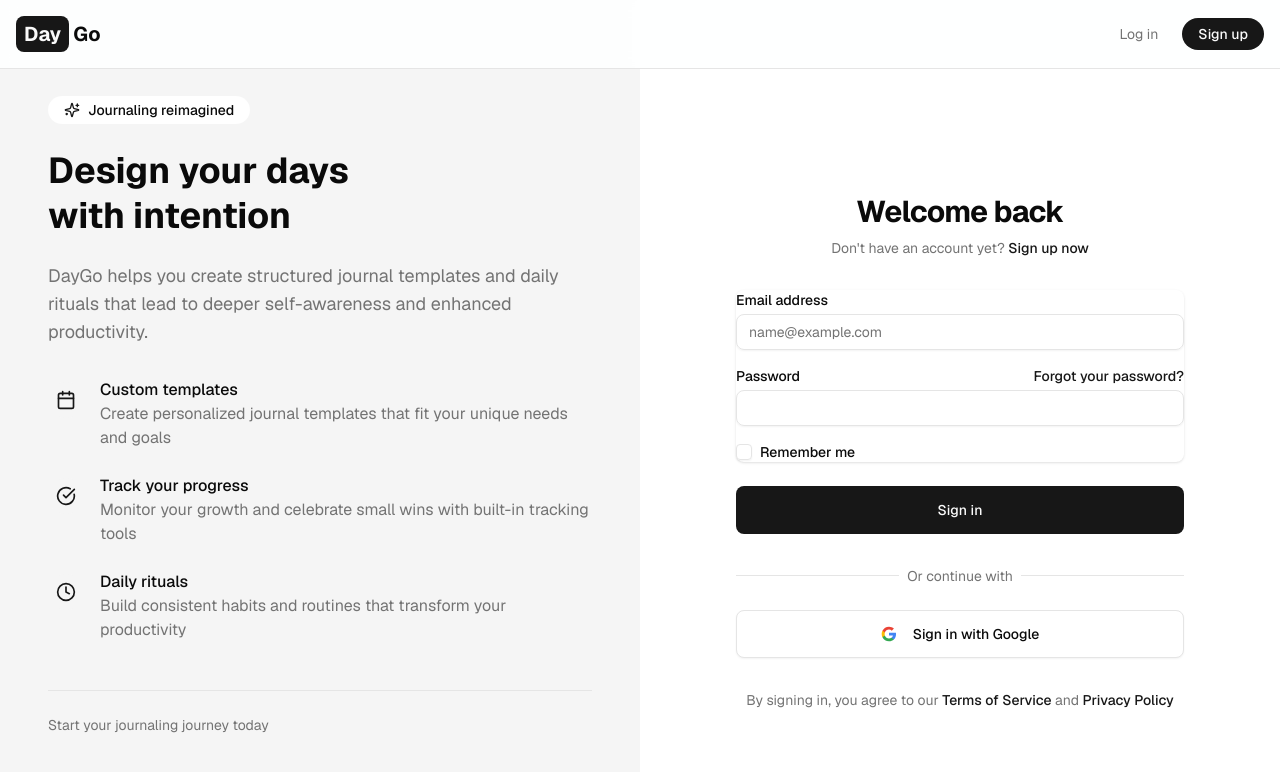
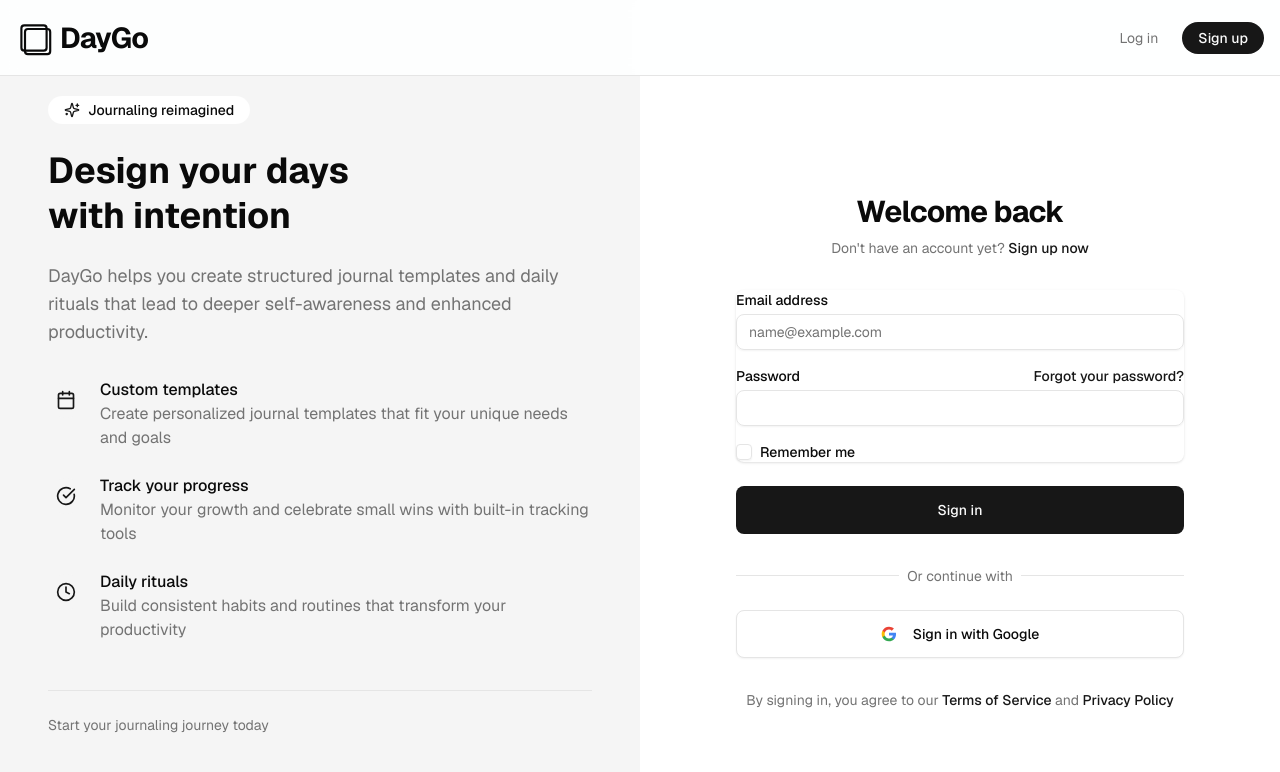
Before and after one commit to bertomill/Daygo, a Next.js app: page /login in a window 1280 px wide. Shown: the top 772 px of the page. Built offline with nearby package versions, Linux system fonts and the light colour scheme; no server answers.

Commit message:
Add DayGoLogo component, fix theme consistency and add public pages support

```diff
--- a/src/app/login/page.tsx
+++ b/src/app/login/page.tsx
@@ -1,5 +1,6 @@
 'use client';
 
+// Import necessary components and hooks
 import { useState } from 'react';
 import Link from "next/link";
 import { useRouter } from "next/navigation";
@@ -12,7 +13,11 @@ import { signInWithEmail, signInWithGoogle } from "@/lib/authUtils";
 import { FirebaseError } from 'firebase/app';
 import { motion } from "framer-motion";
 import { Calendar, CheckCircle, Clock, Sparkles } from "lucide-react";
+import { DayGoLogo } from '@/components/DayGoLogo';
 
+// Main login page component
+// Designer: This is the main login page that handles both email and Google authentication
+// It includes a split layout with app info on the left and login form on the right
 export default function LoginPage() {
   const [email, setEmail] = useState('');
   const [password, setPassword] = useState('');
@@ -20,6 +25,8 @@ export default function LoginPage() {
   const [error, setError] = useState('');
   const router = useRouter();
 
+  // Handle email/password sign in
+  // Designer: This handles form submission and displays appropriate error messages
   const handleEmailSignIn = async (e: React.FormEvent<HTMLFormElement>) => {
     e.preventDefault();
     setError('');
@@ -50,6 +57,8 @@ export default function LoginPage() {
     }
   };
 
+  // Handle Google sign in
+  // Designer: This provides a simple Google authentication flow
   const handleGoogleSignIn = async () => {
     setIsLoading(true);
     setError('');
@@ -72,13 +81,13 @@ export default function LoginPage() {
   return (
     <div className="flex flex-col min-h-screen bg-background text-foreground">
       {/* Navigation */}
+      {/* Designer: Fixed navigation bar with blur effect and border bottom */}
       <nav className="fixed top-0 left-0 right-0 z-50 bg-background/90 backdrop-blur-sm border-b border-border">
         <div className="container mx-auto px-4 py-4 flex justify-between items-center">
           <div className="flex items-center">
-            <div className="font-bold text-xl flex items-center">
-              <span className="bg-primary text-primary-foreground px-2 py-1 rounded-md mr-1">Day</span>
-              <span>Go</span>
-            </div>
+            <Link href="/" className="flex items-center">
+              <DayGoLogo size={36} variant="system" />
+            </Link>
           </div>
           <div className="flex items-center gap-6">
             <Link href="/login" className="text-sm text-muted-foreground hover:text-foreground transition-colors">
@@ -93,6 +102,7 @@ export default function LoginPage() {
 
       <div className="flex flex-1 flex-col md:flex-row">
         {/* Left side - App information */}
+        {/* Designer: Marketing content with animated features list */}
         <div className="w-full md:w-1/2 bg-muted py-24 px-6 md:px-12 flex items-center justify-center">
           <div className="max-w-xl mx-auto">
             <motion.div
@@ -167,6 +177,7 @@ export default function LoginPage() {
         </div>
 
         {/* Right side - Login form */}
+        {/* Designer: Clean login form with email/password and Google sign in options */}
         <div className="w-full md:w-1/2 pt-24 pb-16 px-6 md:px-12 flex items-center justify-center">
           <motion.div
             initial={{ opacity: 0, scale: 0.95 }}
@@ -253,6 +264,7 @@ export default function LoginPage() {
               </div>
             </form>
 
+            {/* Designer: Divider with "Or continue with" text */}
             <div className="mt-6">
               <div className="relative">
                 <div className="absolute inset-0 flex items-center">
@@ -263,6 +275,7 @@ export default function LoginPage() {
                 </div>
               </div>
 
+              {/* Designer: Google sign in button with logo */}
               <div className="mt-6">
                 <Button variant="outline" className="w-full h-12 rounded-md" onClick={handleGoogleSignIn}>
                   <svg className="mr-2 h-4 w-4" viewBox="0 0 24 24" fill="none" xmlns="http://www.w3.org/2000/svg">
@@ -288,6 +301,7 @@ export default function LoginPage() {
               </div>
             </div>
 
+            {/* Designer: Terms and privacy links */}
             <p className="mt-6 text-center text-sm text-muted-foreground">
               By signing in, you agree to our{" "}
               <Link href="/terms" className="font-medium text-primary hover:text-primary/90">
--- a/src/components/AITemplateGenerator.tsx
+++ b/src/components/AITemplateGenerator.tsx
@@ -14,7 +14,6 @@ import {
   DialogTrigger,
 } from "@/components/ui/dialog";
 import { addTemplate } from "@/services/templateService";
-import { JournalTemplate } from "@/types/journal";
 import { toast } from "sonner";
 import { useRouter } from "next/navigation";
 
@@ -286,8 +285,8 @@ export function AITemplateGenerator() {
   return (
     <Dialog open={isOpen} onOpenChange={setIsOpen}>
       <DialogTrigger asChild>
-        <Button variant="outline" className="gap-2">
-          <Sparkles className="h-4 w-4" />
+        <Button className="gap-2">
+          <Sparkles className="mr-2 h-4 w-4" />
           AI Template
         </Button>
       </DialogTrigger>
@@ -390,7 +389,6 @@ function generateSampleTemplate(messages: Message[]): AITemplateResult {
   const isGratitude = userMessages.some(m => m.includes("gratitude") || m.includes("thankful"));
   const isMood = userMessages.some(m => m.includes("mood") || m.includes("emotion") || m.includes("feeling"));
   const isGoals = userMessages.some(m => m.includes("goal") || m.includes("achievement") || m.includes("target"));
-  const isReflection = userMessages.some(m => m.includes("reflect") || m.includes("thinking") || m.includes("thought"));
 
   if (isGratitude) {
     return {
--- /dev/null
+++ b/src/components/DayGoLogo.tsx
@@ -0,0 +1,63 @@
+import React from 'react';
+
+interface DayGoLogoProps {
+  size?: number;
+  variant?: 'light' | 'dark' | 'system';
+}
+
+export function DayGoLogo({ size = 40, variant = 'system' }: DayGoLogoProps) {
+  const iconSize = size;
+  const textSize = size * 0.8;
+
+  // For variant='system', we'll use CSS variables that change with theme
+  // For explicit light/dark, we'll use those specific colors
+  const getColorClass = () => {
+    if (variant === 'light') return "text-white";
+    if (variant === 'dark') return "text-[#4A4A4A]";
+    return "text-foreground"; // Uses system theme color
+  };
+
+  return (
+    <div className={`flex items-center gap-2 ${getColorClass()}`}>
+      {/* Notebook Icon */}
+      <svg
+        width={iconSize}
+        height={iconSize}
+        viewBox="0 0 100 100"
+        fill="none"
+        xmlns="http://www.w3.org/2000/svg"
+        className="stroke-current"
+      >
+        <rect
+          x="15"
+          y="15"
+          width="70"
+          height="70"
+          rx="8"
+          strokeWidth="6"
+          fill="none"
+        />
+        <rect
+          x="25"
+          y="25"
+          width="70"
+          height="70"
+          rx="8"
+          strokeWidth="6"
+          fill="none"
+        />
+      </svg>
+
+      {/* DayGo Text */}
+      <span
+        style={{
+          fontSize: textSize,
+          fontWeight: 'bold',
+          letterSpacing: '-0.03em'
+        }}
+      >
+        DayGo
+      </span>
+    </div>
+  );
+}
--- a/src/components/FirebaseAnalyticsProvider.tsx
+++ b/src/components/FirebaseAnalyticsProvider.tsx
@@ -6,7 +6,7 @@ import { initializeAnalytics } from '@/lib/firebase';
 import { getAuth, onAuthStateChanged } from 'firebase/auth';
 
 // Pages that don't require authentication
-const publicPages = ['/login', '/register', '/forgot-password'];
+const publicPages = ['/login', '/register', '/forgot-password', '/'];
 
 export function FirebaseAnalyticsProvider({ children }: { children: React.ReactNode }) {
   const pathname = usePathname();
--- a/src/components/TemplateFormPage.tsx
+++ b/src/components/TemplateFormPage.tsx
@@ -131,10 +131,10 @@ export function TemplateFormPage() {
 
     // Scroll to the new field after a short delay
     setTimeout(() => {
-      window.scrollTo({
-        top: document.body.scrollHeight - 500,
-        behavior: 'smooth'
-      });
+      const fieldElements = document.querySelectorAll('[data-field-id]');
+      if (fieldElements && fieldElements[index]) {
+        fieldElements[index].scrollIntoView({ behavior: 'smooth', block: 'center' });
+      }
     }, 100);
   };
 
@@ -311,7 +311,7 @@ export function TemplateFormPage() {
           </div>
         </header>
 
-        <main className="flex flex-1 flex-col gap-6 p-4 md:p-8 max-w-5xl mx-auto"
+        <main className="flex flex-1 flex-col gap-6 p-4 md:p-8 max-w-6xl mx-auto w-full"
               onClick={() => activeAddMenu !== null && setActiveAddMenu(null)}>
           {loading ? (
             <div className="flex justify-center py-10">
@@ -322,7 +322,7 @@ export function TemplateFormPage() {
               <div className="space-y-6">
                 <div>
                   <h1 className="text-3xl font-bold mb-6">{isEditing ? 'Edit Template' : 'Create Template'}</h1>
-                  <Card>
+                  <Card className="w-full">
                     <CardContent className="pt-6 space-y-4">
                       <div>
                         <label className="text-sm font-medium mb-1 block">Template Name</label>
@@ -330,7 +330,7 @@ export function TemplateFormPage() {
                           placeholder="Daily Journal"
                           value={templateName}
                           onChange={(e) => setTemplateName(e.target.value)}
-                          className="max-w-lg"
+                          className="w-full"
                         />
                         <p className="text-sm text-muted-foreground mt-1">
                           Give your template a descriptive name
@@ -343,7 +343,7 @@ export function TemplateFormPage() {
                           placeholder="A template for daily journal entries"
                           value={templateDescription}
                           onChange={(e) => setTemplateDescription(e.target.value)}
-                          className="max-w-lg"
+                          className="w-full"
                         />
                         <p className="text-sm text-muted-foreground mt-1">
                           Briefly describe the purpose of this template
@@ -383,6 +383,7 @@ export function TemplateFormPage() {
                                           snapshot.isDragging ? "opacity-70" : "opacity-100"
                                         }`}
                                         onClick={(e) => e.stopPropagation()}
+                                        data-field-id={field.id}
                                       >
                                         <div className="flex items-center justify-between p-3 bg-muted/50">
                                           <div className="flex items-center gap-2">
```
Also changed, not shown: src/app/page.tsx (+19 -6 lines), src/app/register/page.tsx (+25 -25 lines).
